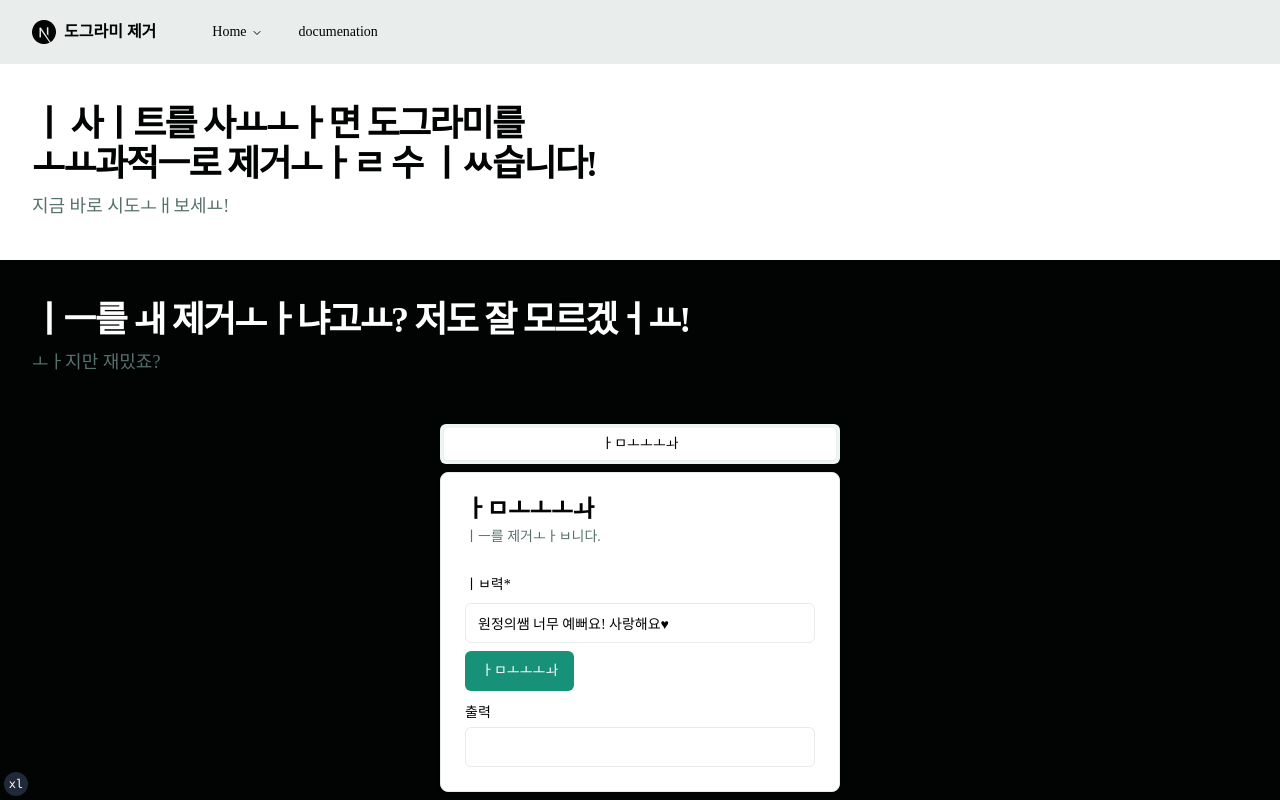
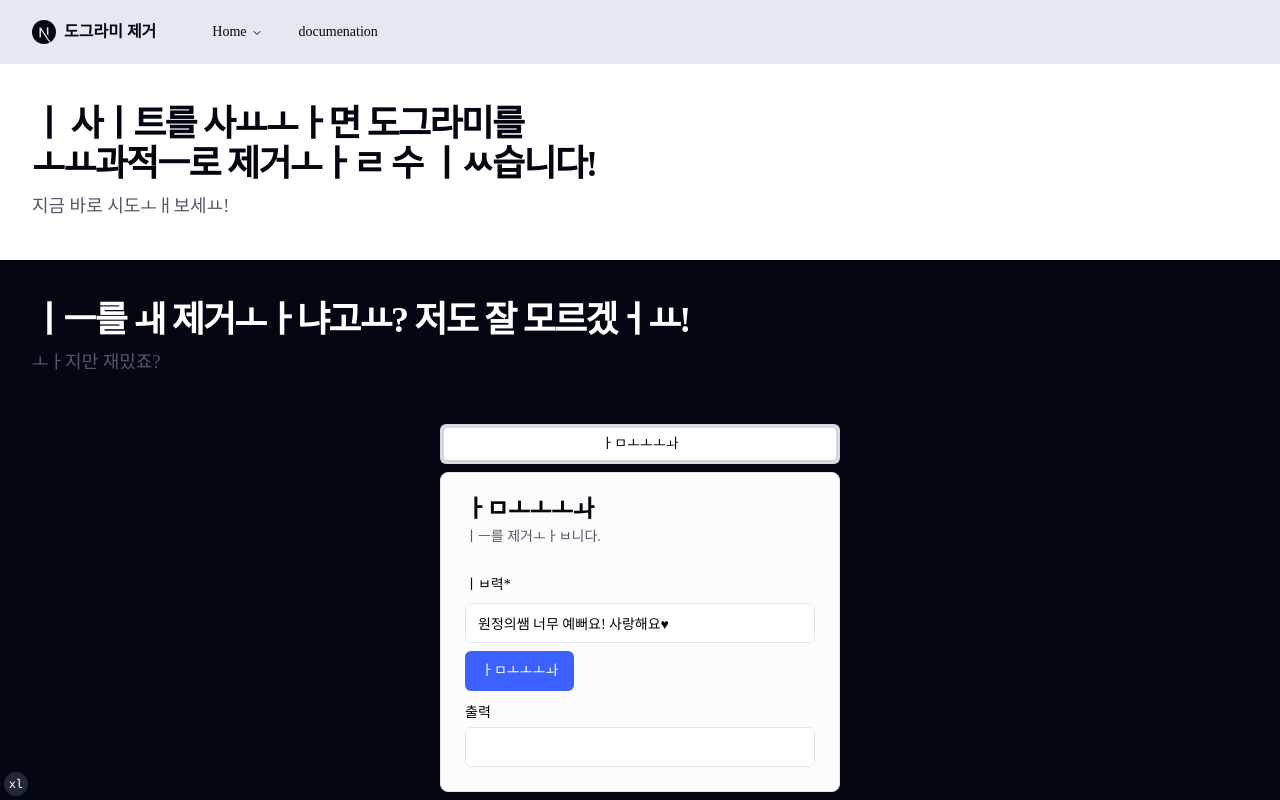
Before and after one commit to MicKoreaYoutube/no-ieung, a Next.js app: page / in a window 1280 px wide. Shown: the top 800 px of the page. Built offline with nearby package versions, Linux system fonts and the light colour scheme; a web font is replaced by a local one.

Commit message:
Update globals.css

```diff
--- a/styles/globals.css
+++ b/styles/globals.css
@@ -2,54 +2,52 @@
 @tailwind components;
 @tailwind utilities;
 
-
 @layer base {
     :root {
-      --background: 168 43% 100%;
-      --foreground: 168 62% 1%;
-      --muted: 168 30% 95%;
-      --muted-foreground: 168 14% 39%;
-      --popover: 168 43% 100%;
-      --popover-foreground: 168 62% 1%;
-      --card: 168 43% 100%;
-      --card-foreground: 168 62% 1%;
-      --border: 168 10% 91%;
-      --input: 168 10% 91%;
-      --primary: 168 72% 33%;
+      --background: 229 57% 100%;
+      --foreground: 229 63% 4%;
+      --muted: 229 12% 86%;
+      --muted-foreground: 229 10% 37%;
+      --popover: 0 0% 99%;
+      --popover-foreground: 229 63% 3%;
+      --card: 0 0% 99%;
+      --card-foreground: 229 63% 3%;
+      --border: 220 13% 91%;
+      --input: 220 13% 91%;
+      --primary: 229 100% 62%;
       --primary-foreground: 0 0% 100%;
-      --secondary: 168 13% 85%;
-      --secondary-foreground: 168 13% 25%;
-      --accent: 168 13% 85%;
-      --accent-foreground: 168 13% 25%;
-      --destructive: 16 88% 26%;
-      --destructive-foreground: 16 88% 86%;
-      --ring: 168 72% 33%;
+      --secondary: 229 20% 90%;
+      --secondary-foreground: 229 20% 30%;
+      --accent: 229 28% 85%;
+      --accent-foreground: 229 28% 25%;
+      --destructive: 3 100% 50%;
+      --destructive-foreground: 3 0% 100%;
+      --ring: 229 100% 62%;
       --radius: 0.5rem;
     }
 
     .dark {
-      --background: 168 42% 1%;
-      --foreground: 168 36% 98%;
-      --muted: 168 30% 5%;
-      --muted-foreground: 168 14% 61%;
-      --popover: 168 42% 1%;
-      --popover-foreground: 168 36% 98%;
-      --card: 168 42% 1%;
-      --card-foreground: 168 36% 98%;
-      --border: 168 10% 15%;
-      --input: 168 10% 15%;
-      --primary: 168 72% 33%;
+      --background: 229 41% 4%;
+      --foreground: 229 23% 99%;
+      --muted: 229 12% 14%;
+      --muted-foreground: 229 10% 63%;
+      --popover: 229 41% 5%;
+      --popover-foreground: 0 0% 100%;
+      --card: 229 41% 5%;
+      --card-foreground: 0 0% 100%;
+      --border: 215 27.9% 16.9%;
+      --input: 215 27.9% 16.9%;
+      --primary: 229 100% 62%;
       --primary-foreground: 0 0% 100%;
-      --secondary: 168 5% 12%;
-      --secondary-foreground: 168 5% 72%;
-      --accent: 168 5% 12%;
-      --accent-foreground: 168 5% 72%;
-      --destructive: 16 88% 55%;
-      --destructive-foreground: 0 0% 0%;
-      --ring: 168 72% 33%;
+      --secondary: 229 14% 8%;
+      --secondary-foreground: 229 14% 68%;
+      --accent: 229 23% 17%;
+      --accent-foreground: 229 23% 77%;
+      --destructive: 3 89% 54%;
+      --destructive-foreground: 0 0% 100%;
+      --ring: 229 100% 62%;
     }
   }
-
 
 
 @layer base {
```
